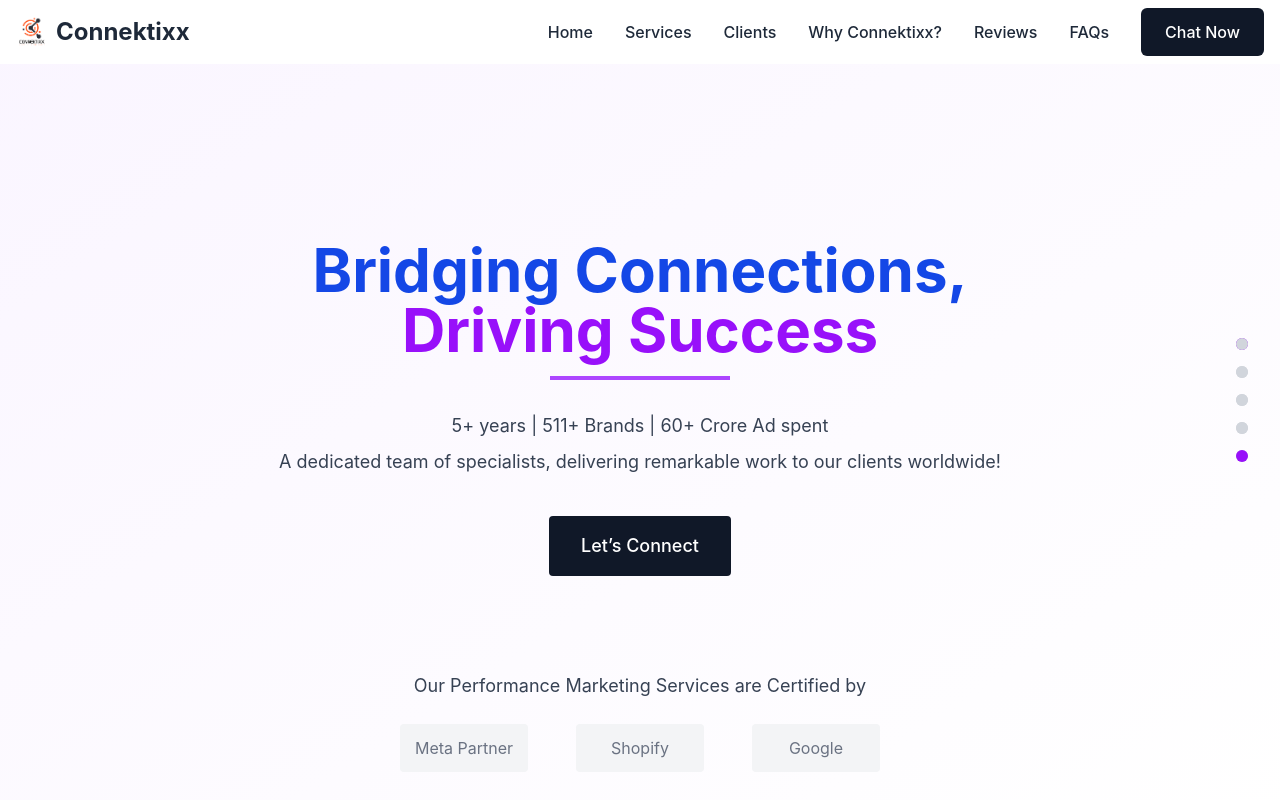
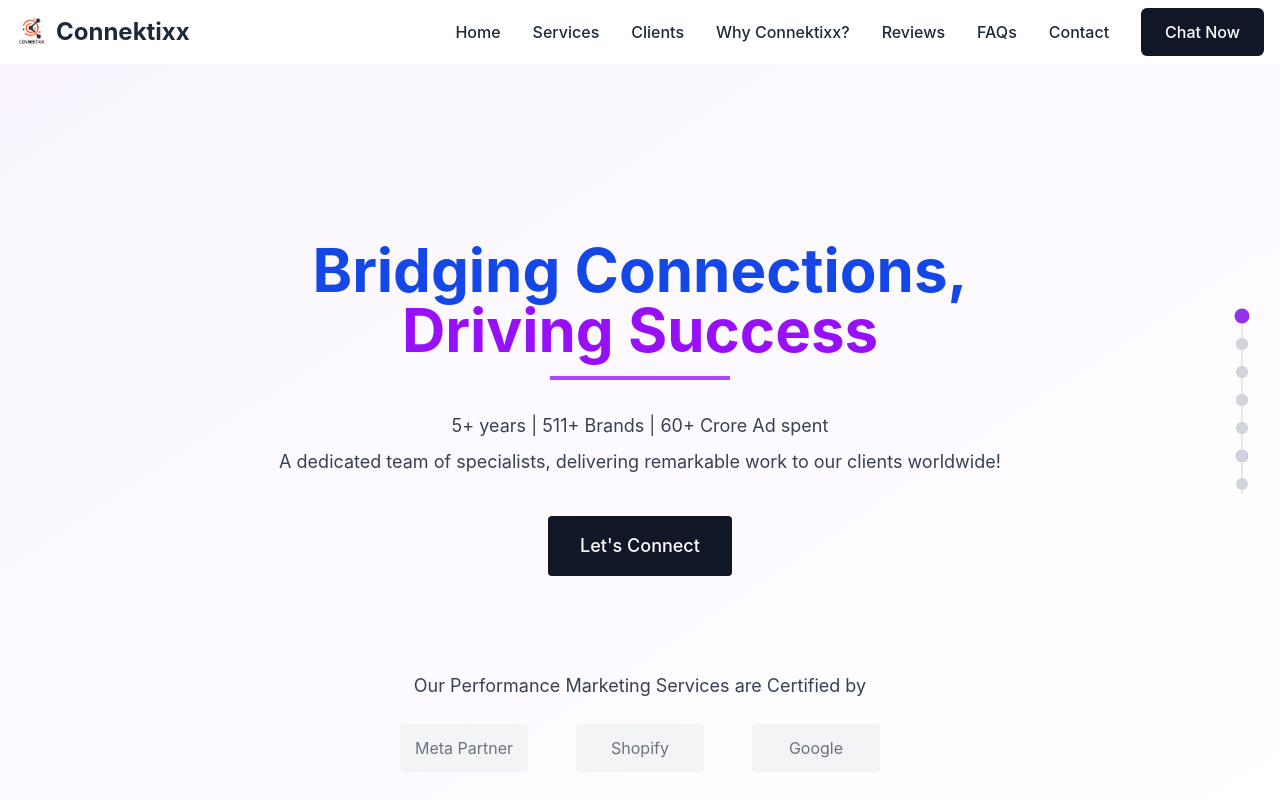
Before and after one commit to gfaizank/Connektixx, a React (Vite) app in the folder ui/: page / in a window 1280 px wide. Shown: the top 800 px of the page. Built offline with nearby package versions, Linux system fonts and the light colour scheme.

Commit message:
2nd updates

```diff
--- a/ui/src/App.jsx
+++ b/ui/src/App.jsx
@@ -1,5 +1,7 @@
+// Updated App.js
 import { useState, useRef } from "react";
 import { motion } from "framer-motion";
+import { ActiveSectionProvider } from "./context/ActiveSectionContext";
 import Navbar from "./components/Navbar";
 import Footer from "./components/Footer";
 import Home from "./components/Home";
@@ -9,6 +11,9 @@ import Clients from "./components/Clients";
 import WhyChoose from "./components/Choose";
 import Faq from "./components/Faq";
 import Contact from "./components/Contact";
+import DotNavigation from "./components/DotNavigation";
+// Uncomment the line below if you want to use the progress indicator
+// import ProgressIndicator from './components/ProgressIndicator';
 
 function App() {
   const [menuOpen, setMenuOpen] = useState(false);
@@ -36,9 +41,11 @@ function App() {
     { name: "Why Connektixx?", ref: whyChooseRef },
     { name: "Reviews", ref: aboutRef },
     { name: "FAQs", ref: faqRef },
+    { name: "Contact", ref: contactRef }
   ];
 
   return (
+    <ActiveSectionProvider>
       <div className="relative bg-white min-h-screen">
         <main className="w-full overflow-x-hidden">
           <section ref={homeRef} id="home">
@@ -78,8 +85,16 @@ function App() {
           </section>
         </main>
 
+        {/* Global dot navigation that's consistently available */}
+        <DotNavigation />
+
+        {/* Optional: Add a visual progress indicator
+            Uncomment the line below to enable it */}
+        {/* <ProgressIndicator /> */}
+
         <Footer />
       </div>
+    </ActiveSectionProvider>
   );
 }
 
--- a/ui/src/components/Contact.jsx
+++ b/ui/src/components/Contact.jsx
@@ -167,7 +167,7 @@ const Contact = () => {
                   </div>
                   <div>
                     <h4 className="font-medium text-purple-300">Email</h4>
-                    <p className="text-gray-300">[Your Email Address]</p>
+                    <p className="text-gray-300">[pragya.shukla@connektixx.com]</p>
                   </div>
                 </div>
 
--- /dev/null
+++ b/ui/src/components/DotNavigation.jsx
@@ -0,0 +1,64 @@
+// Create a new component: src/components/DotNavigation.js
+import { motion } from 'framer-motion';
+import { useActiveSection } from '../context/ActiveSectionContext';
+
+const DotNavigation = () => {
+  const { activeSection, sectionNames, navigateToSection } = useActiveSection();
+
+  return (
+    <div className="hidden lg:block fixed right-8 top-1/2 transform -translate-y-1/2 z-40">
+      <div className="flex flex-col space-y-4">
+        {sectionNames.map((name, index) => (
+          <div key={index} className="relative group">
+            {/* Animated dot with track line */}
+            <div className="flex items-center">
+              {/* Track line connecting dots */}
+              {index < sectionNames.length - 1 && (
+                <motion.div
+                  className="absolute h-8 w-0.5 bg-gray-200 left-1/2 transform -translate-x-1/2 top-3"
+                  initial={{ scaleY: 0 }}
+                  animate={{
+                    scaleY: 1,
+                    backgroundColor: index < activeSection && index + 1 > activeSection
+                      ? "#9333ea" : "#e5e7eb"
+                  }}
+                  transition={{ duration: 0.3 }}
+                />
+              )}
+
+              {/* The dot */}
+              <motion.button
+                onClick={() => navigateToSection(index)}
+                className="w-3 h-3 rounded-full relative z-10"
+                whileHover={{ scale: 1.25 }}
+                animate={{
+                  scale: index === activeSection ? 1.25 : 1,
+                  backgroundColor: index === activeSection
+                    ? "#9333ea"
+                    : index < activeSection
+                      ? "#c084fc" // Light purple for passed sections
+                      : "#d1d5db"  // Gray for upcoming sections
+                }}
+                transition={{
+                  duration: 0.3,
+                  backgroundColor: { duration: 0.5 }
+                }}
+                aria-label={`Navigate to ${name} section`}
+                aria-current={index === activeSection ? "true" : "false"}
+              />
+            </div>
+
+            {/* Tooltip that appears on hover */}
+            <div className="absolute right-full mr-2 top-1/2 transform -translate-y-1/2 opacity-0 group-hover:opacity-100 transition-opacity duration-200">
+              <div className="bg-gray-900 text-white text-sm py-1 px-3 rounded whitespace-nowrap">
+                {name}
+              </div>
+            </div>
+          </div>
+        ))}
+      </div>
+    </div>
+  );
+};
+
+export default DotNavigation;
--- a/ui/src/components/Home.jsx
+++ b/ui/src/components/Home.jsx
@@ -1,6 +1,11 @@
+// Updated Home component that uses the context
 import { motion } from "framer-motion";
+import { useActiveSection } from "../context/ActiveSectionContext";
 
 const Home = () => {
+  // Get active section data from context
+  const { activeSection } = useActiveSection();
+
   // Animation variants
   const fadeIn = {
     hidden: { opacity: 0, y: 20 },
@@ -15,7 +20,7 @@ const Home = () => {
     <div className="relative bg-gradient-to-br from-purple-50 to-white min-h-screen pt-24 pb-16">
       <div className="container mx-auto px-4 md:px-6 lg:px-8">
         <div className="pt-24 md:pt-32 lg:pt-36 pb-12">
-          {/* Main headline - Changed to center alignment */}
+          {/* Main headline - Center alignment */}
           <motion.div
             initial="hidden"
             animate="visible"
@@ -63,13 +68,13 @@ const Home = () => {
                 whileTap={{ scale: 0.95 }}
                 className="bg-gray-900 text-white px-8 py-4 rounded font-medium text-lg"
               >
-                Let’s Connect
+                Let's Connect
               </motion.button>
             </motion.div>
           </motion.div>
         </div>
 
-        {/* Certification Section - Changed to center alignment */}
+        {/* Certification Section */}
         <motion.div
           initial={{ opacity: 0, y: 20 }}
           animate={{ opacity: 1, y: 0 }}
@@ -80,7 +85,7 @@ const Home = () => {
             Our Performance Marketing Services are Certified by
           </p>
           <div className="flex flex-wrap justify-center gap-8 md:gap-12">
-            {/* Replace with actual partner logos */}
+            {/* Partner logos */}
             <div className="w-32 h-12 bg-gray-100 flex items-center justify-center rounded">
               <span className="text-gray-500">Meta Partner</span>
             </div>
@@ -94,19 +99,13 @@ const Home = () => {
         </motion.div>
       </div>
 
-      {/* Dot Navigation (visible on larger screens) */}
-      <div className="hidden lg:block fixed right-8 top-1/2 transform -translate-y-1/2 z-40">
-        <div className="flex flex-col space-y-4">
-          {[0, 1, 2, 3, 4].map((dot) => (
-            <div
-              key={dot}
-              className={`w-3 h-3 rounded-full ${
-                dot === 0 ? "bg-purple-600" : "bg-gray-300"
-              } cursor-pointer`}
-            />
-          ))}
+      {/* Debug Panel - Remove in production */}
+      {/* {process.env.NODE_ENV !== 'production' && (
+        <div className="fixed bottom-4 left-4 bg-white p-4 shadow-lg rounded-lg z-50 text-sm opacity-75 hover:opacity-100 transition-opacity">
+          <h3 className="font-bold mb-2">Debug Info:</h3>
+          <p>Active Section Index: {activeSection}</p>
         </div>
-      </div>
+      )} */}
     </div>
   );
 };
--- a/ui/src/components/Navbar.jsx
+++ b/ui/src/components/Navbar.jsx
@@ -1,8 +1,10 @@
 import { motion, AnimatePresence } from 'framer-motion';
 import { useState, useEffect } from 'react';
 import logo from '../assets/PNG-1.png'
+
 const Navbar = ({ navItems, scrollToSection, menuOpen, setMenuOpen }) => {
   const [scrolled, setScrolled] = useState(false);
+  const [logoAnimationComplete, setLogoAnimationComplete] = useState(false);
 
   // Handle scroll effect for navbar
   useEffect(() => {
@@ -24,16 +26,30 @@ const Navbar = ({ navItems, scrollToSection, menuOpen, setMenuOpen }) => {
       <motion.nav
         initial={{ y: -100 }}
         animate={{ y: 0 }}
-        transition={{ duration: 0.5 }}
+        transition={{ duration: 0.2 }}
         className={`fixed top-0 left-0 right-0 z-50 ${
           scrolled ? 'bg-white shadow-md' : 'bg-white/95'
         } transition-all duration-300`}
       >
         <div className="container mx-auto px-4 py-2 flex justify-between items-center">
-          {/* Logo */}
+          {/* Logo with spin animation */}
           <div className="flex items-center">
-            <img src={logo} alt="Connektixx" className="h-8" />
-            <span className="ml-2 text-2xl font-bold text-gray-800">Connektixx</span>
+            <motion.div
+              initial={{ rotate: 0 }}
+              animate={{ rotate: 360 }}
+              transition={{ duration: 1.0, ease: "easeOut" }}
+              onAnimationComplete={() => setLogoAnimationComplete(true)}
+            >
+              <img src={logo} alt="Connektixx" className="h-8" />
+            </motion.div>
+            <motion.span
+              initial={{ x: -20, opacity: 0 }}
+              animate={logoAnimationComplete ? { x: 0, opacity: 1 } : { x: -20, opacity: 0 }}
+              transition={{ duration: 1.5, ease: "easeOut" }}
+              className="ml-2 text-2xl font-bold text-gray-800"
+            >
+              Connektixx
+            </motion.span>
           </div>
 
           {/* Desktop Menu */}
@@ -86,10 +102,24 @@ const Navbar = ({ navItems, scrollToSection, menuOpen, setMenuOpen }) => {
             className="fixed inset-0 z-50 bg-white md:hidden"
           >
             <div className="container mx-auto px-4 py-4 flex justify-between items-center">
-              {/* Logo in Mobile Menu */}
+              {/* Logo in Mobile Menu with spin animation */}
               <div className="flex items-center">
-                <img src={logo} alt="Connektixx" className="h-8" />
-                <span className="ml-2 text-2xl font-bold text-gray-800">Connektixx</span>
+                <motion.div
+                  initial={{ rotate: 0 }}
+                  animate={{ rotate: 360 }}
+                  transition={{ duration: 1.5, ease: "easeOut" }}
+                  onAnimationComplete={() => setLogoAnimationComplete(true)}
+                >
+                  <img src={logo} alt="Connektixx" className="h-8" />
+                </motion.div>
+                <motion.span
+                  initial={{ x: -20, opacity: 0 }}
+                  animate={logoAnimationComplete ? { x: 0, opacity: 1 } : { x: -20, opacity: 0 }}
+                  transition={{ duration: 0.5, ease: "easeOut" }}
+                  className="ml-2 text-2xl font-bold text-gray-800"
+                >
+                  Connektixx
+                </motion.span>
               </div>
 
               {/* Close Button */}
--- /dev/null
+++ b/ui/src/context/ActiveSectionContext.jsx
@@ -0,0 +1,105 @@
+// Create a new context file: src/context/ActiveSectionContext.js
+import { createContext, useState, useContext, useEffect } from 'react';
+
+// Create a context for the active section
+export const ActiveSectionContext = createContext();
+
+// Create a provider component
+export const ActiveSectionProvider = ({ children }) => {
+  // State to track the active section
+  const [activeSection, setActiveSection] = useState(0);
+
+  // Define section IDs and names for consistency across the application
+  const sectionIds = ["home", "services", "clients", "why-choose", "about", "faq", "contact"];
+  const sectionNames = ["Home", "Services", "Clients", "Why Connektixx?", "Reviews", "FAQs", "Contact"];
+
+  // Set up intersection observer to detect which section is in view
+  useEffect(() => {
+    console.log("Setting up intersection observer in context");
+
+    // Add debounce to prevent rapid section changes
+    let debounceTimer;
+
+    // Track the last active section to prevent unnecessary updates
+    let lastActiveSection = activeSection;
+
+    // Create the observer with optimized thresholds
+    const observer = new IntersectionObserver(
+      (entries) => {
+        // Clear existing timer
+        clearTimeout(debounceTimer);
+
+        // Set a new debounce timer
+        debounceTimer = setTimeout(() => {
+          // Sort entries by their intersection ratio to get the most visible one
+          const visibleEntries = entries
+            .filter(entry => entry.isIntersecting)
+            .sort((a, b) => b.intersectionRatio - a.intersectionRatio);
+
+          if (visibleEntries.length > 0) {
+            const mostVisibleEntry = visibleEntries[0];
+            const id = mostVisibleEntry.target.id;
+            const intersectionRatio = mostVisibleEntry.intersectionRatio;
+
+            // Only consider sections that are significantly visible (at least 20%)
+            if (intersectionRatio >= 0.2) {
+              console.log("Most visible section:", id, "with ratio:", intersectionRatio.toFixed(2));
+
+              const index = sectionIds.indexOf(id);
+              if (index !== -1 && index !== lastActiveSection) {
+                lastActiveSection = index;
+                setActiveSection(index);
+              }
+            }
+          }
+        }, 100); // 100ms debounce time
+      },
+      {
+        threshold: [0.2, 0.3, 0.4, 0.6, 0.8],  // Higher thresholds for more stability
+        rootMargin: "-5% 0px -5% 0px"  // Smaller margin for more accurate detection
+      }
+    );
+
+    // Find all section elements and observe them
+    const sections = document.querySelectorAll("section[id]");
+
+    sections.forEach((section) => {
+      observer.observe(section);
+    });
+
+    // Clean up function
+    return () => {
+      sections.forEach((section) => {
+        observer.unobserve(section);
+      });
+    };
+  }, []);
+
+  // Function to navigate to a section
+  const navigateToSection = (index) => {
+    const sectionId = sectionIds[index];
+    const section = document.getElementById(sectionId);
+
+    if (section) {
+      section.scrollIntoView({ behavior: "smooth" });
+      setActiveSection(index);
+    }
+  };
+
+  return (
+    <ActiveSectionContext.Provider
+      value={{
+        activeSection,
+        setActiveSection,
+        sectionIds,
+        sectionNames,
+        navigateToSection
+      }}
+    >
+      {children}
+    </ActiveSectionContext.Provider>
+  );
+};
+
+// Custom hook to use the active section context
+export const useActiveSection = () => useContext(ActiveSectionContext);
```
Lines whose indentation alone changed are shown as unchanged.
